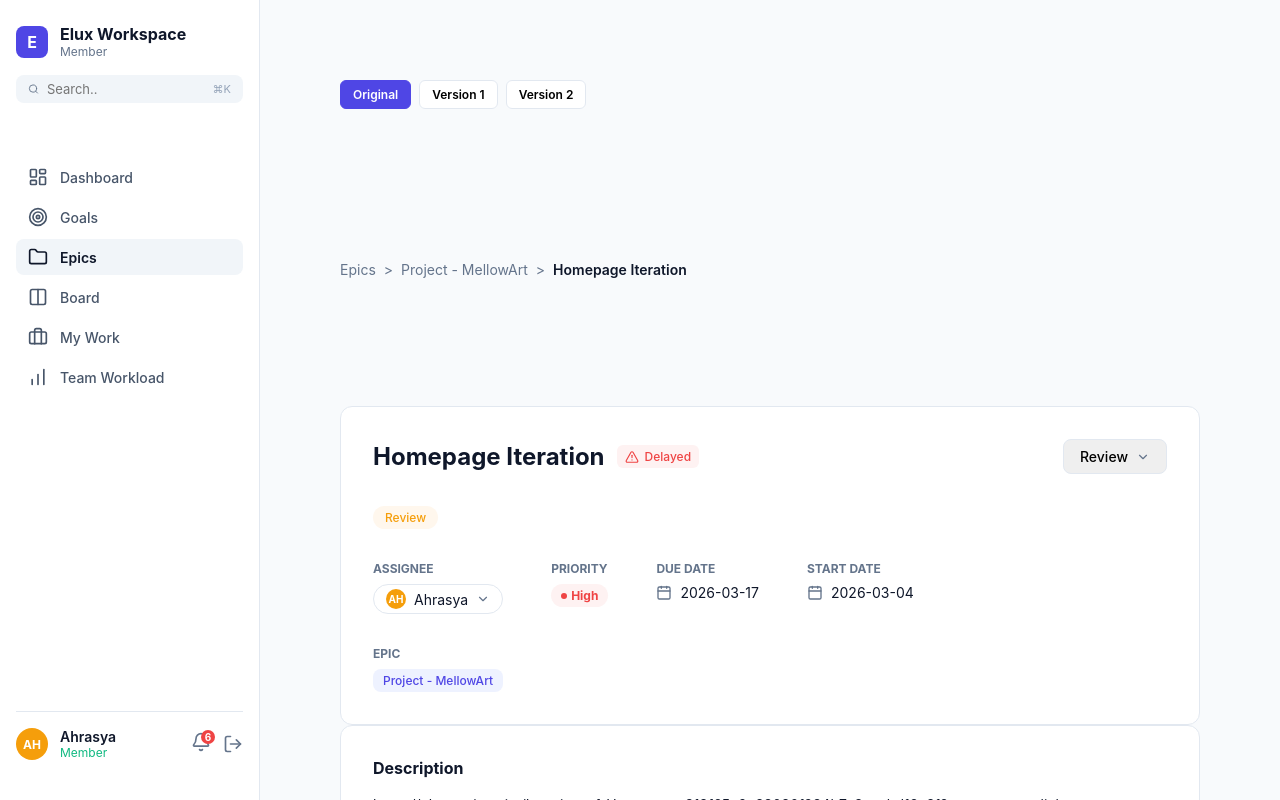
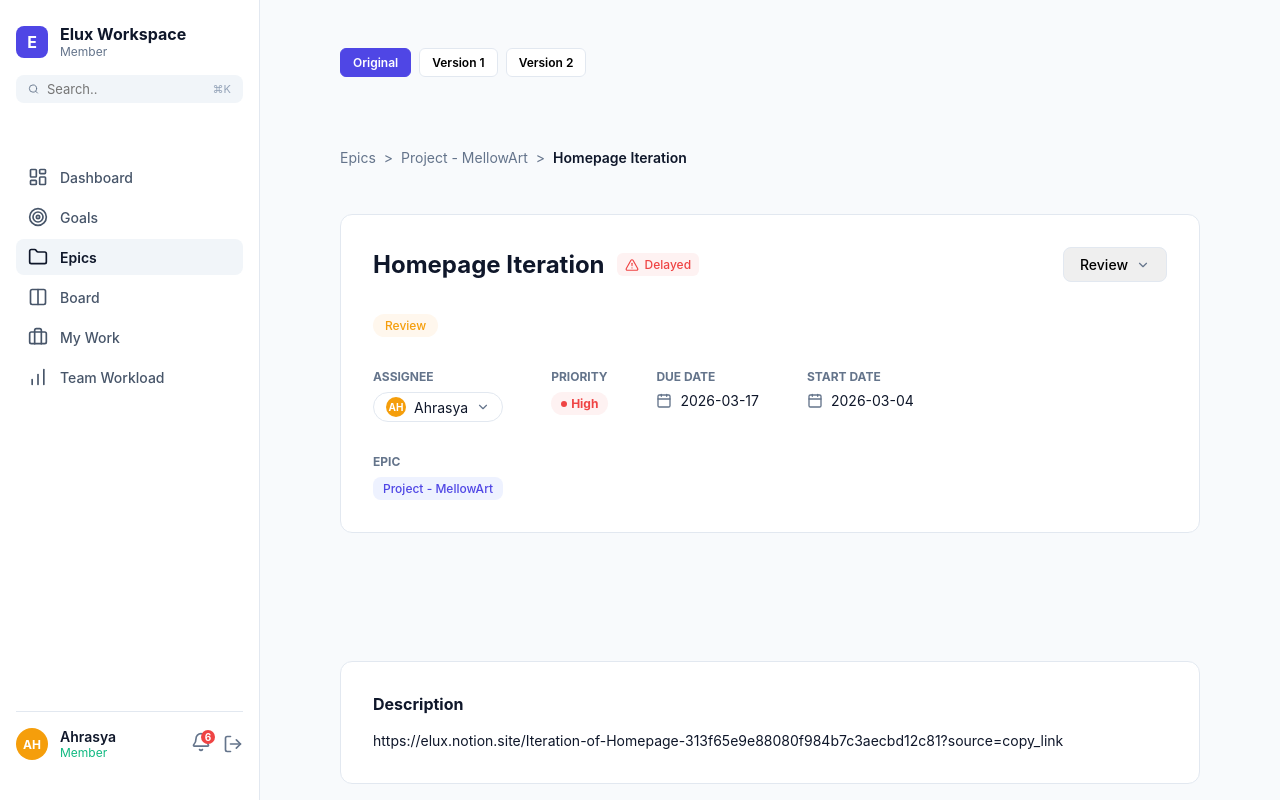
Before and after one commit to ahhrsya/eluxtop, a React (Vite) app: page / in a window 1280 px wide. Built offline with nearby package versions, Linux system fonts and the light colour scheme.

Commit message:
style: fix mega-gap - apply specifically BETWEEN task cards in Original

```diff
--- a/src/App.tsx
+++ b/src/App.tsx
@@ -136,7 +136,7 @@ function App() {
         </div>
 
         <div className={(version === 'v1' || version === 'v2') ? 'page-grid' : ''}>
-          <div className={(version === 'v1' || version === 'v2') ? 'left-column' : ''}>
+          <div className={`main-cards-stack ${(version === 'v1' || version === 'v2') ? 'left-column' : ''} ${version === 'original' ? 'original-cards-gap' : ''}`}>
             {/* Header Card */}
             <div className="card">
               <div className="header-row">
--- a/src/index.css
+++ b/src/index.css
@@ -184,11 +184,20 @@ body {
 }
 
 .original-layout {
-  padding: 80px 80px;
-  gap: 128px;
+  padding: 48px 80px;
+  gap: 48px; /* Gap between breadcrumbs/switcher and card stack */
   max-width: 1360px;
   margin: 0 auto;
   width: 100%;
+}
+
+.main-cards-stack {
+  display: flex;
+  flex-direction: column;
+}
+
+.original-cards-gap {
+  gap: 128px; /* Mega-gap between the actual cards */
 }
 
 .original-layout .card {
```
